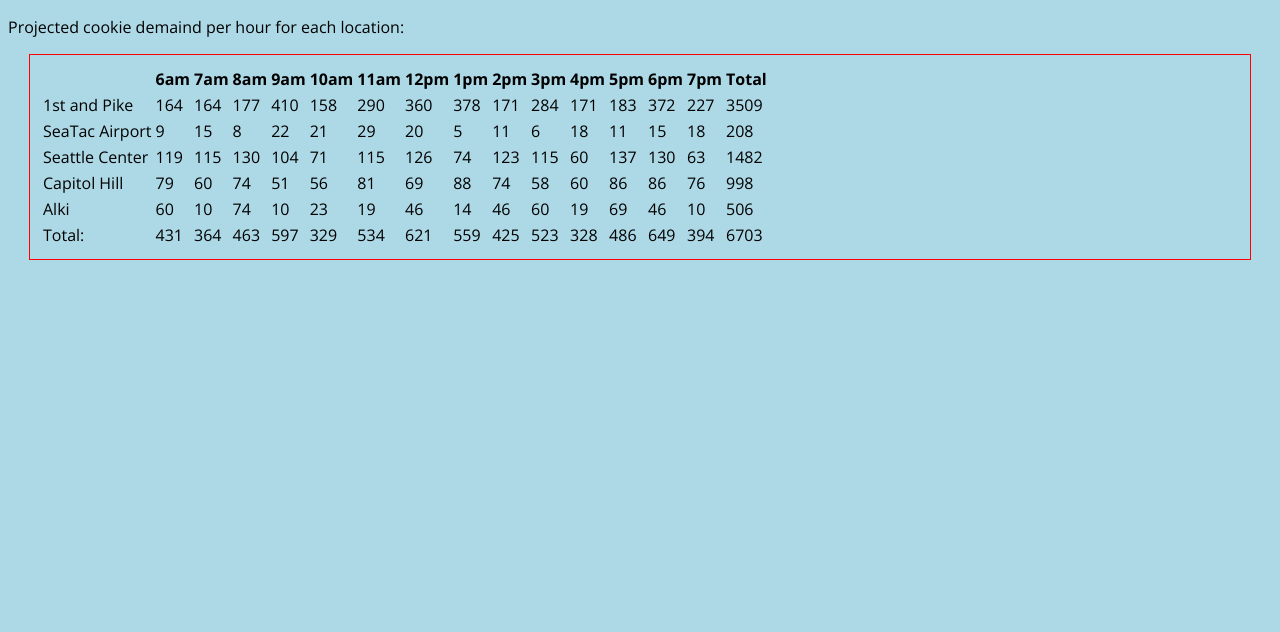
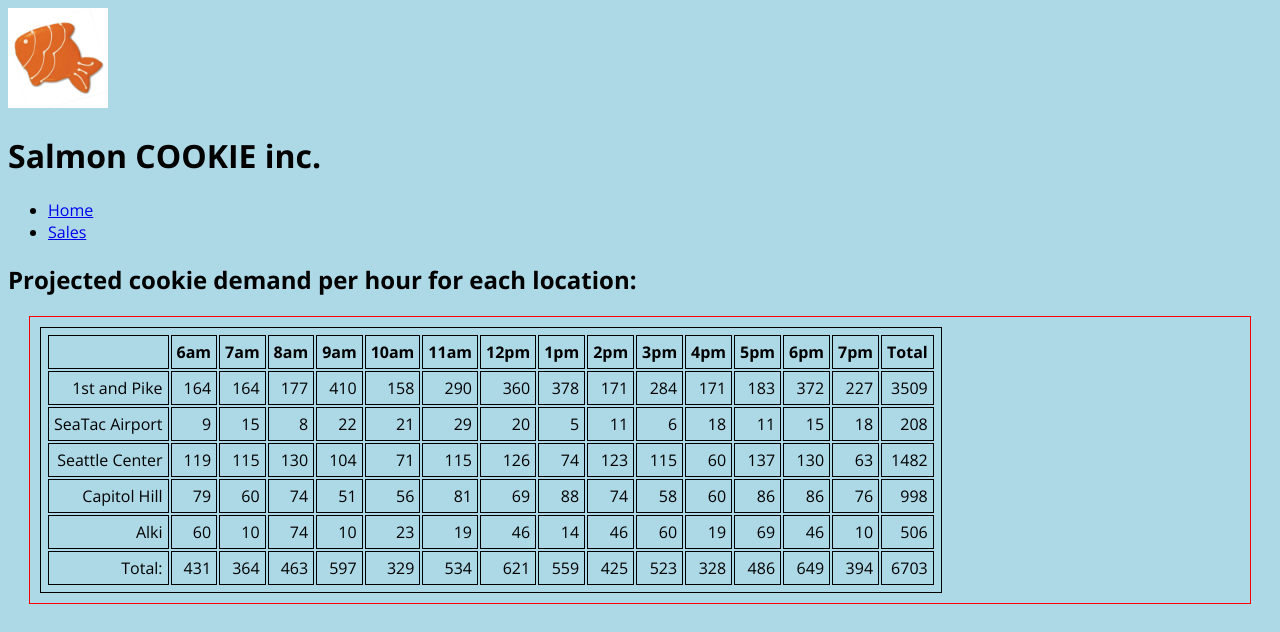
Before and after one commit to arielpedraza/cookie-stand, a plain HTML site: page sales.html in a window 1280 px wide. Drawn offline with nearby package versions, Linux system fonts and the light colour scheme.

Commit message:
minor css additions, deleted commented out code

```diff
--- a/sales.html
+++ b/sales.html
@@ -8,31 +8,23 @@
   </head>
 
   <body>
-    <p>Projected cookie demaind per hour for each location:</p>
+    <header>
+      <!-- Logo and Company Name -->
+      <a href="index.html">
+        <img id="logo" src="img/salmon-cookie.jpg" alt="Picture of a salmon cookie">
+      </a>
+      <h1>Salmon COOKIE inc.</h1>
+      <nav>
+        <ul>
+          <li><a href="index.html">Home</a></li>
+          <li><a href="sales.html" class="selected">Sales</a></li>
+        </ul>
+      </nav>
+    </header>
+
+    <h2>Projected cookie demand per hour for each location:</h2>
     <div class="all-sales-block">
       <table id="sales-table"></table>
-      <!--
-      <article class="sales-data">
-        <h2 id="pike">1st and Pike</h2>
-        <ul></ul>
-      </article>
-      <article class="sales-data">
-        <h2 id="seatac">SeaTac Airport</h2>
-        <ul></ul>
-      </article>
-      <article class="sales-data">
-        <h2 id="seacen">Seattle Center</h2>
-        <ul></ul>
-      </article>
-      <article class="sales-data">
-        <h2 id="caphill">Capitol Hill</h2>
-        <ul></ul>
-      </article>
-      <article class="sales-data">
-        <h2 id="alki">Alki</h2>
-        <ul></ul>
-      </article>
-      -->
     </div>
     <script type="text/javascript" src="app.js"></script>
   </body>
--- a/style.css
+++ b/style.css
@@ -12,16 +12,6 @@ body {
   margin: auto;
   min-width: 600px;
   max-width: 1200px;
-}
-
-.sales-data {
-  background-color: white;
-  border: solid thick red;
-  display: inline-block;
-  margin: 10px auto;
-  padding: 10px;
-  width: 250px;
-  text-align: center;
 }
 
 .location {
@@ -55,3 +45,9 @@ body {
   margin: 10px auto;
   padding: 10px;
 }
+
+table, th, td {
+  border: solid thin black;
+  padding: 5px;
+  text-align: right;
+}
```
Also changed, not shown: app.js (+0 -8 lines).
